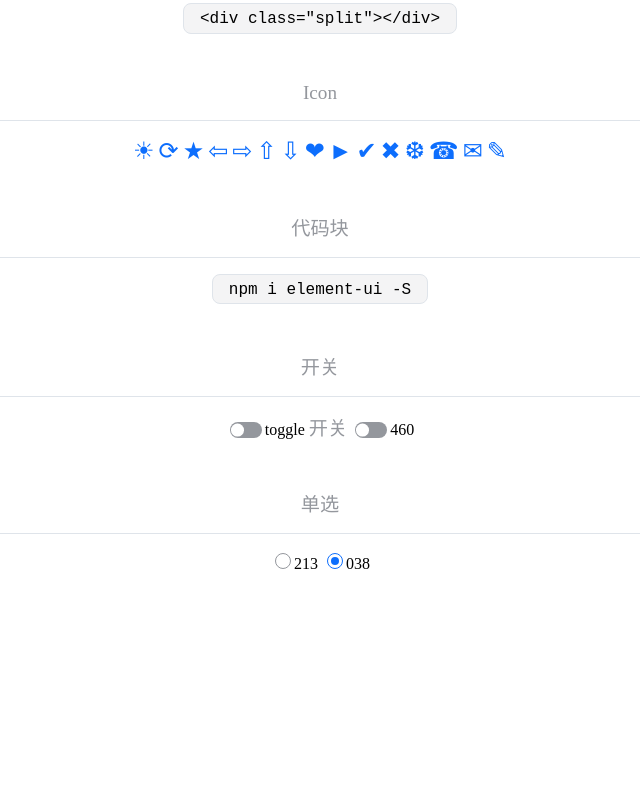
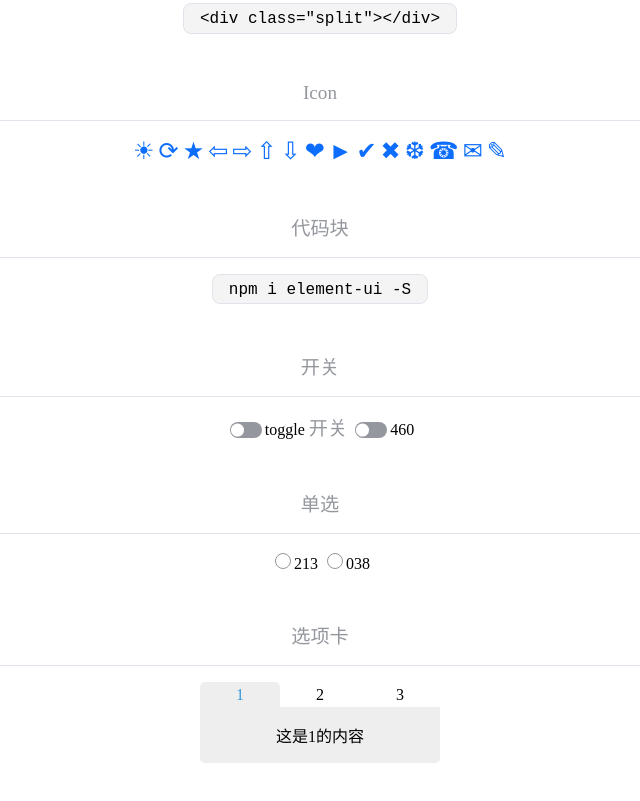
Before and after one commit to JianKang-Li/Style-library, a website built with webpack: page index.html in a window 1280 px wide. Shown: the part 2467-3268 px from the top of the page, without its empty margins (320-960 px from the left). Before the commit the page ends 3088 px from the top, so only its background shows below. Built offline with Linux system fonts and the light colour scheme.

Commit message:
tab选项卡

```diff
--- a/index.html
+++ b/index.html
@@ -176,6 +176,7 @@
       <li><a href="#code" class="LK-link">代码块</a></li>
       <li><a href="#toggles" class="LK-link">开关</a></li>
       <li><a href="#radios" class="LK-link">单选</a></li>
+      <li><a href="#tab" class="LK-link">tab</a></li>
     </ul>
   </aside>
 
@@ -371,9 +372,28 @@
       <div class="hr"></div>
       <div>
         <input type="radio" class="LK-radio" name="ljk">213
-        <input type="radio" class="LK-radio LK-disable" name="ljk" disabled checked>038
+        <input type="radio" class="LK-radio" name="ljk">038
       </div>
     </div>
+
+
+    <div id="tab">
+      <label for="" class="LK-lable">选项卡</label>
+      <div class="hr"></div>
+      <div class="LK-tab">
+        <ul>
+          <li data-index="1" class="current">1</li>
+          <li data-index="2">2</li>
+          <li data-index="3">3</li>
+        </ul>
+        <div class="content">
+          <div class="item">这是1的内容</div>
+          <div class="item">这是2的内容</div>
+          <div class="item">这是3的内容</div>
+        </div>
+      </div>
+    </div>
+
   </main>
 
   <script>
--- a/src/css/LK.css
+++ b/src/css/LK.css
@@ -555,3 +555,56 @@
 }
 
 /* #endregion */
+
+
+/* tab选项卡 */
+/* #region */
+.LK-tab {
+  width: 15rem;
+}
+
+.LK-tab ul {
+  margin-block-start: 0;
+  display: flex;
+  list-style: none;
+  align-items: center;
+  justify-content: space-evenly;
+  width: 100%;
+  height: fit-content;
+  padding: 0;
+  margin: 0;
+}
+
+.LK-tab ul li {
+  flex: 1;
+  text-align: center;
+  padding: 0.2rem 0;
+  border-top-left-radius: 0.3rem;
+  border-top-right-radius: 0.3rem;
+  cursor: pointer;
+}
+
+.LK-tab ul li.current {
+  background-color: #eee;
+  color: #3498db;
+}
+
+.LK-tab ul li:hover {
+  color: #3498db;
+}
+
+.LK-tab .content {
+  width: 100%;
+  height: max-content;
+  background-color: #eee;
+  text-align: center;
+  padding: 1rem 0;
+  border-bottom-right-radius: 0.3rem;
+  border-bottom-left-radius: 0.3rem;
+}
+
+.LK-tab .item:nth-child(n+2) {
+  display: none;
+}
+
+/* #endregion */
--- a/src/js/LK.js
+++ b/src/js/LK.js
@@ -37,4 +37,24 @@ class Tip {
 
 window.addEventListener("load", () => {
   window.$Tip = new Tip;
+
+  // 实现tab切换
+  const LK_tabs = document.querySelectorAll(".LK-tab")
+  LK_tabs.forEach((item) => {
+    let list = item.querySelectorAll(".LK-tab>ul>li")
+    let contents = item.querySelectorAll(".LK-tab>.content>.item")
+    for (var i = 0; i < list.length; i++) {
+      list[i].onclick = function () {
+        for (var i = 0; i < list.length; i++) {
+          list[i].className = '';
+        }
+        this.className = 'current';
+        var index = this.getAttribute('data-index');
+        for (var i = 0; i < contents.length; i++) {
+          contents[i].style.display = 'none';
+        }
+        contents[index - 1].style.display = 'block';
+      }
+    }
+  })
 })
```
Also changed, not shown: public/index.html (+13 -2 lines), dist/index.html, dist/static/css/index.css, dist/static/js/index.js, 2 other files.
